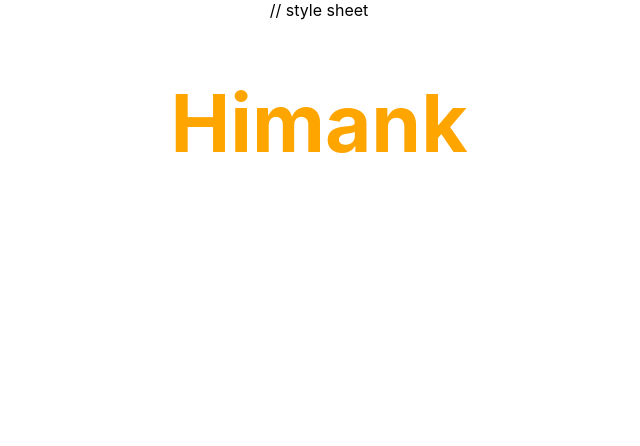
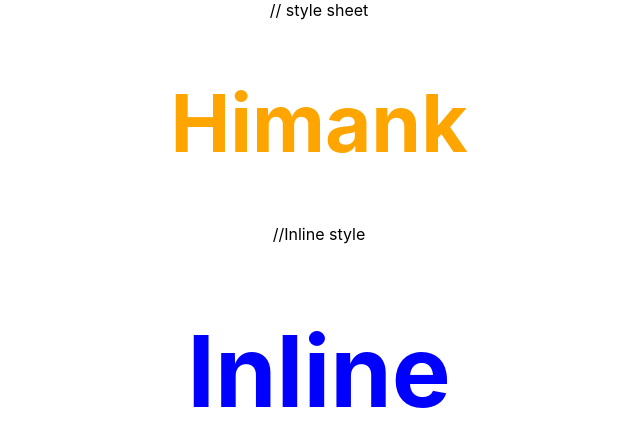
Before and after one commit to githimank/React, a React (Create React App) app: page / in a window 1280 px wide. Shown: the top 446 px of the page, without its empty margins (321-961 px from the left). Built offline with nearby package versions, Linux system fonts and the light colour scheme.

Commit message:
Style react component: Inline Style

```diff
--- a/src/App.js
+++ b/src/App.js
@@ -14,6 +14,7 @@ import UserGreeting from './component/10_UserGreeting';
 import ListRendering from './component/11_ListRendering';
 import NameList from './component/11.1_NameList';
 import MyStyleSheet from './component/12_MyStyleSheet';
+import InlineStyle from './style/inlineStyle';
 
 
 function App() {
@@ -47,6 +48,8 @@ function App() {
       <NameList></NameList> */}
       // style sheet
       <MyStyleSheet primary={true} ></MyStyleSheet>
+      //Inline style
+      <InlineStyle></InlineStyle>
     </div>
   );
 }
--- /dev/null
+++ b/src/style/inlineStyle.js
@@ -0,0 +1,16 @@
+import React from 'react'
+
+const heading = {
+    color: "Blue",
+    fontSize: "99px"
+}
+
+function InlineStyle() {
+  return (
+    <div>
+      <h1 style={heading}>Inline</h1>
+    </div>
+  )
+}
+
+export default InlineStyle
```
